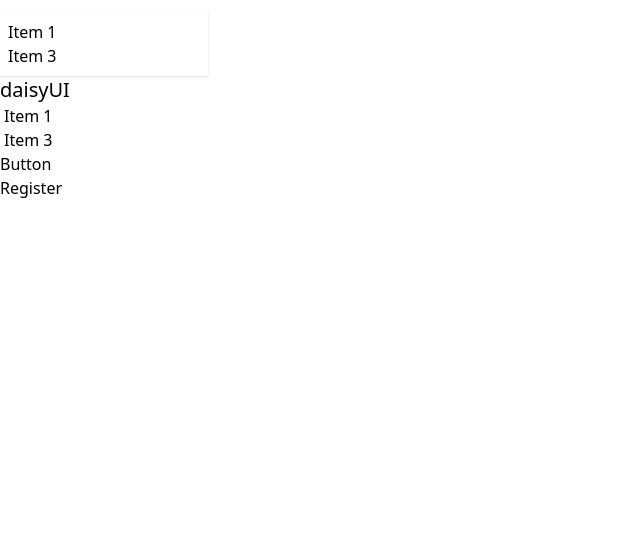
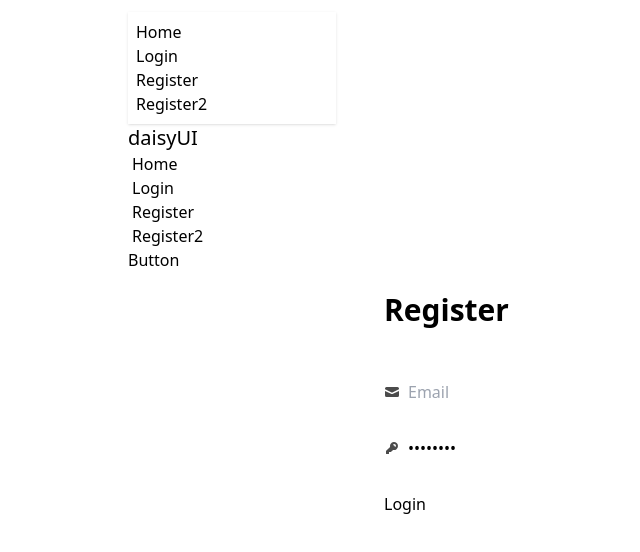
Before and after one commit to najmul19/react-authentication-updated, a React (Vite) app in the folder email-password-firebase-auth/: page /register in a window 1280 px wide. Shown: the top 552 px of the page, without its empty margins (0-640 px from the left). Built offline with nearby package versions, Linux system fonts and the light colour scheme.

Commit message:
g=refister form and get email data

```diff
--- a/email-password-firebase-auth/src/Layout/Main.jsx
+++ b/email-password-firebase-auth/src/Layout/Main.jsx
@@ -4,7 +4,7 @@ import Header from "../componets/Header/Header";
 
 const Main = () => {
     return (
-        <div>
+        <div className="max-w-5xl mx-auto">
             <Header></Header>
             <Outlet></Outlet>
         </div>
--- a/email-password-firebase-auth/src/componets/Header/Header.jsx
+++ b/email-password-firebase-auth/src/componets/Header/Header.jsx
@@ -1,14 +1,14 @@
+import { NavLink } from "react-router-dom";
+
 const Header = () => {
-  const links = (
+  const links =
     <>
-      <li>
-        <a>Item 1</a>
-      </li>
-      <li>
-        <a>Item 3</a>
-      </li>
+      <li><NavLink to='/'>Home</NavLink></li>
+      <li><NavLink to='/login'>Login</NavLink></li>
+      <li><NavLink to='/register'>Register</NavLink></li>
+      <li><NavLink to='/register2'>Register2</NavLink></li>
     </>
-  );
+
   return (
     <div className="navbar bg-base-100">
       <div className="navbar-start">
@@ -39,7 +39,7 @@ const Header = () => {
         <a className="btn btn-ghost text-xl">daisyUI</a>
       </div>
       <div className="navbar-center hidden lg:flex">
-        <ul className="menu menu-horizontal px-1">
+        <ul className="menu menu-horizontal px-1 pr-3 gap-5">
           {
             links
           }
--- a/email-password-firebase-auth/src/componets/Register/Register.jsx
+++ b/email-password-firebase-auth/src/componets/Register/Register.jsx
@@ -1,10 +1,46 @@
+const Register = () => {
+  const handleResiter=(event)=>{
+    event.preventDefault();
+    console.log(event.target.email.value);
 
-const Register = () => {
-    return (
-        <div>
-            <h2>Register</h2>
-        </div>
-    );
+  }
+  return (
+    <div className="max-w-lg mx-auto">
+      <h2 className="text-3xl font-bold py-5">Register</h2>
+      <form onSubmit={handleResiter}>
+        <label className="input input-bordered flex items-center  w-full my-8 gap-2">
+          <svg
+            xmlns="http://www.w3.org/2000/svg"
+            viewBox="0 0 16 16"
+            fill="currentColor"
+            className="h-4 w-4 opacity-70"
+          >
+            <path d="M2.5 3A1.5 1.5 0 0 0 1 4.5v.793c.026.009.051.02.076.032L7.674 8.51c.206.1.446.1.652 0l6.598-3.185A.755.755 0 0 1 15 5.293V4.5A1.5 1.5 0 0 0 13.5 3h-11Z" />
+            <path d="M15 6.954 8.978 9.86a2.25 2.25 0 0 1-1.956 0L1 6.954V11.5A1.5 1.5 0 0 0 2.5 13h11a1.5 1.5 0 0 0 1.5-1.5V6.954Z" />
+          </svg>
+          <input type="email" name="email" className="grow" placeholder="Email" />
+        </label>
+        <label className="input w-full input-bordered flex items-center gap-2">
+          <svg
+            xmlns="http://www.w3.org/2000/svg"
+            viewBox="0 0 16 16"
+            fill="currentColor"
+            className="h-4 w-4 opacity-70"
+          >
+            <path
+              fillRule="evenodd"
+              d="M14 6a4 4 0 0 1-4.899 3.899l-1.955 1.955a.5.5 0 0 1-.353.146H5v1.5a.5.5 0 0 1-.5.5h-2a.5.5 0 0 1-.5-.5v-2.293a.5.5 0 0 1 .146-.353l3.955-3.955A4 4 0 1 1 14 6Zm-4-2a.75.75 0 0 0 0 1.5.5.5 0 0 1 .5.5.75.75 0 0 0 1.5 0 2 2 0 0 0-2-2Z"
+              clipRule="evenodd"
+            />
+          </svg>
+          <input type="password" className="grow" value="password" />
+        </label>
+
+        <button className="btn btn-accent btn-wide my-8">Login</button>
+
+      </form>
+    </div>
+  );
 };
 
 export default Register;
```
